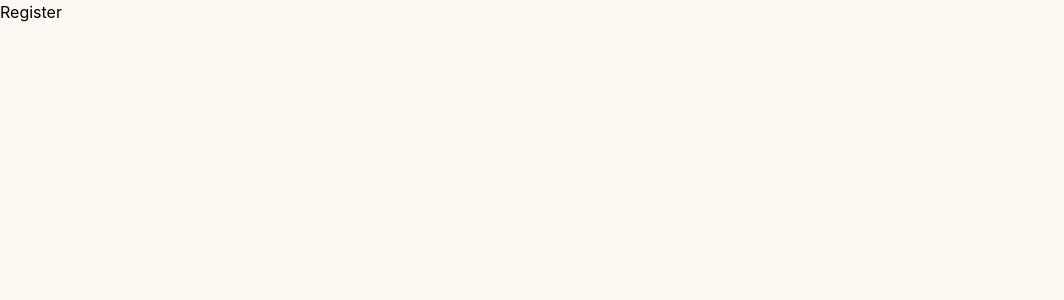
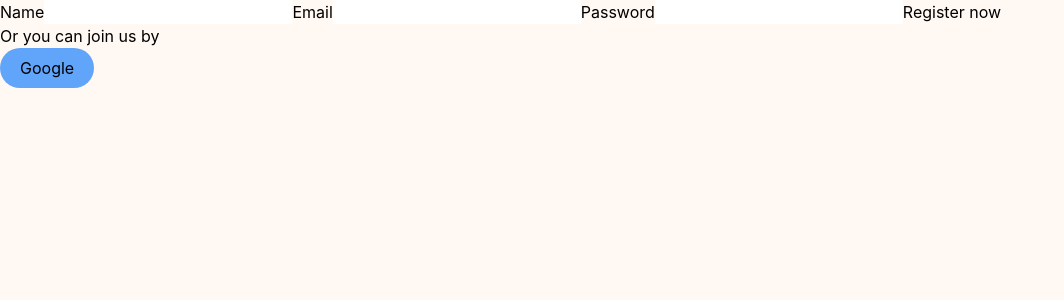
Before and after one commit to aguan47/audify, a React (Create React App) app in the folder client/: page /register in a window 1280 px wide. Shown: the top 300 px of the page, without its empty margins (0-1064 px from the left). Built offline with nearby package versions, Linux system fonts and the light colour scheme.

Commit message:
Added log in and registration page

```diff
--- a/client/package.json
+++ b/client/package.json
@@ -6,6 +6,7 @@
     "@testing-library/jest-dom": "^5.16.1",
     "@testing-library/react": "^12.1.2",
     "@testing-library/user-event": "^13.5.0",
+    "axios": "^0.25.0",
     "react": "^17.0.2",
     "react-dom": "^17.0.2",
     "react-router": "^6.2.1",
--- a/client/src/App.js
+++ b/client/src/App.js
@@ -1,16 +1,14 @@
 import { Navigate, Route, Routes } from "react-router";
 import Home from './pages/Home/Home';
-
+import Registration from "./pages/Registration/Registration";
+import LogIn from "./pages/LogIn/LogIn";
 
 const App = props => {
-
-  document.title = "Hello"
-
   let paths = (
     <Routes>
       <Route path="/" element={<Home/>} />
-      <Route exact path="/log-in" element={<h1>Log in</h1>} />
-      <Route exact path="/register" element={<h1>Register</h1>} />
+      <Route exact path="/log-in" element={<LogIn />} />
+      <Route exact path="/register" element={<Registration/>} />
       <Route path="*" element={<Navigate replace to="/"/>} />
     </Routes>
   )
--- /dev/null
+++ b/client/src/components/Forms/Field/Field.js
@@ -0,0 +1,10 @@
+const Field = (props) => {
+    return (
+        <>
+            <label>{props.label}</label>
+            <input {...props.inputOptions} onChange={props.changeText}/>
+        </>
+    );
+}
+
+export default Field;
--- /dev/null
+++ b/client/src/components/Forms/Forms.js
@@ -0,0 +1,26 @@
+import Field from "./Field/Field"
+import * as formActions from '../../reducer/actions/formActions';
+
+const Forms = ({fields, submitText, dispatch, submit}) => {
+
+    const fieldsKeys = Object.keys(fields);
+    const inputs = fieldsKeys && fieldsKeys.map(key => {
+        return (
+            <Field
+                key={key}
+                label={fields[key].label}
+                inputOptions={{...fields[key]}}
+                changeText={e => dispatch({type: formActions.SET_VALUE, value: e.target.value, field: "value", inputName: e.target.name})}
+            />
+        );
+    });
+
+    return (
+        <form>
+            {inputs}
+            <input type="submit" value={submitText} onClick={submit}/>
+        </form>
+    );
+}
+
+export default Forms;
--- a/client/src/components/NavBar/NavBar.js
+++ b/client/src/components/NavBar/NavBar.js
@@ -2,7 +2,7 @@ import NavLink from "./NavLink/NavLink";
 
 const NavBar = props => {
 
-    let navLinks = props.paths && props.paths.map(path => <NavLink pathName={path.name} path={path.path} />);
+    let navLinks = props.paths && props.paths.map(path => <NavLink key={path.name} pathName={path.name} path={path.path} />);
 
     return (
         <nav className="flex justify-between px-7 py-3">
--- a/client/src/pages/Home/Home.js
+++ b/client/src/pages/Home/Home.js
@@ -7,6 +7,8 @@ const homePaths = [
 ];
 
 const Home = () => {
+    document.title = "Welcome"
+
     return (
         <div className="min-h-screen">
             <NavBar paths={homePaths}/>
--- /dev/null
+++ b/client/src/pages/LogIn/LogIn.js
@@ -0,0 +1,41 @@
+import { useEffect, useReducer } from "react";
+import Forms from "../../components/Forms/Forms";
+import { formReducer, loginState } from "../../reducer/formReducer";
+import { clearKeyValueLocalStorage, getKeyValueFromState, importKeyValueLocalStorage, saveKeyValueToLocalStorage } from '../../utlities/helper';
+import { FULL_UPDATE_STATE } from '../../reducer/actions/formActions';
+import axios from "axios";
+
+const pageName = "login";
+const LogIn = () => {
+    document.title = "Log in at Audify";
+
+    const [state, dispatch] = useReducer(formReducer, loginState);
+
+    useEffect(() => {
+        dispatch({type: FULL_UPDATE_STATE, newState: importKeyValueLocalStorage(loginState, pageName)});
+    }, []);
+
+
+    useEffect(() => {
+        saveKeyValueToLocalStorage(state, pageName, ["password"]);
+    }, [state]);
+
+
+    const loginUser = e => {
+        e.preventDefault();
+        const loginInfo = getKeyValueFromState(state);
+        console.log(loginInfo);
+        // if successful
+        clearKeyValueLocalStorage(state, pageName);
+    }
+
+    return (
+        <>
+            <Forms fields={state} submitText={"Log in"} dispatch={dispatch} submit={loginUser} />
+            <h3>Or you can join us by</h3>
+            <button className="rounded-full px-5 py-2 bg-blue-400 hover:bg-blue-600">Google</button>
+        </>
+    );
+}
+
+export default LogIn;
--- a/client/src/pages/Registration/Registration.js
+++ b/client/src/pages/Registration/Registration.js
@@ -1,6 +1,37 @@
+import { useEffect, useReducer } from "react";
+import Forms from "../../components/Forms/Forms";
+import { registrationState, formReducer } from "../../reducer/formReducer";
+import { getKeyValueFromState, importKeyValueLocalStorage, clearKeyValueLocalStorage, saveKeyValueToLocalStorage } from '../../utlities/helper';
+import axios from 'axios';
+import { FULL_UPDATE_STATE } from "../../reducer/actions/formActions";
+
+const pageName = "registration";
 const Registration = () => {
+    document.title = "Register now at Audify";
+
+    const [regState, dispatch] = useReducer(formReducer, registrationState);
+
+    useEffect(() => {
+        dispatch({type: FULL_UPDATE_STATE, newState: importKeyValueLocalStorage(registrationState, pageName)});
+    }, []);
+
+    useEffect(() => {
+        saveKeyValueToLocalStorage(regState, pageName, ["password"]);
+    }, [regState]);
+
+    const registerUser = e => {
+        e.preventDefault();
+        const userInfo = getKeyValueFromState(regState);
+        console.log(userInfo);
+        clearKeyValueLocalStorage(regState, pageName);
+    }
+
     return (
-        <></>
+        <>
+            <Forms fields={regState} submitText={"Register now"} dispatch={dispatch} submit={registerUser}/>
+            <h3>Or you can join us by</h3>
+            <button className="rounded-full px-5 py-2 bg-blue-400 hover:bg-blue-600">Google</button>
+        </>
     );
 }
 
--- /dev/null
+++ b/client/src/reducer/actions/formActions.js
@@ -0,0 +1,2 @@
+export const SET_VALUE = "SET_VALUE";
+export const FULL_UPDATE_STATE = "FULL_UPDATE_STATE";
--- /dev/null
+++ b/client/src/reducer/formReducer.js
@@ -0,0 +1,56 @@
+import * as formActions from './actions/formActions';
+
+export const formReducer = (state, action) => {
+    switch(action.type) {
+        case formActions.SET_VALUE:
+            return  {
+                ...state,
+                [action.inputName]: {
+                    ...state[action.inputName],
+                    [action.field]: action.value
+                }
+            };
+        case formActions.FULL_UPDATE_STATE:
+            return {...state, ...action.newState};
+        default:
+            return state;
+    }
+}
+
+export const registrationState = {
+    name: {
+        name: "name",
+        type: "text",
+        label: "Name",
+        value: ""
+    },
+    email: {
+        name: "email",
+        type: "email",
+        label: "Email",
+        pattern: "[a-zA-Z0-9]+@[a-zA-Z0-9]+\.[A-Za-z0-9]+",
+        value: ""
+    },
+    password: {
+        name: "password",
+        type: "password",
+        label: "Password",
+        value: ""
+    }
+};
+
+export const loginState = {
+    email: {
+        name: "email",
+        type: "email",
+        label: "Email",
+        pattern: "[a-zA-Z0-9]+@[a-zA-Z0-9]+\.[A-Za-z0-9]+",
+        value: ""
+    },
+    password: {
+        name: "password",
+        type: "password",
+        label: "Password",
+        value: ""
+    }
+};
--- /dev/null
+++ b/client/src/utlities/helper.js
@@ -0,0 +1,31 @@
+export const getKeyValueFromState = (state) => {
+    const keys = Object.keys(state);
+    return keys && keys.reduce((prev, curr) => {
+        return {...prev, [curr]: state[curr].value}
+    }, {});
+}
+
+export const saveKeyValueToLocalStorage = (state, name, blocklist) => {
+    // name is the name of the page to provide a unique name
+    const keys = Object.keys(state);
+    keys && keys.forEach(key => {
+        if (!blocklist.includes(key)) {
+            localStorage.setItem(`${key}-${name}`, state[key].value);
+        }
+    });
+}
+
+export const clearKeyValueLocalStorage = (state, name) => {
+    const keys = Object.keys(state);
+    keys && keys.forEach(key => {
+        localStorage.removeItem(`${key}-${name}`);
+    });
+}
+
+export const importKeyValueLocalStorage = (state, name) => {
+    const keys = Object.keys(state);
+    keys && keys.forEach(key => {
+        state[key].value = localStorage.getItem(`${key}-${name}`) || "";
+    });
+    return state;
+}
```
Also changed, not shown: 1 other file (tests, documents, lock files or other folders).
